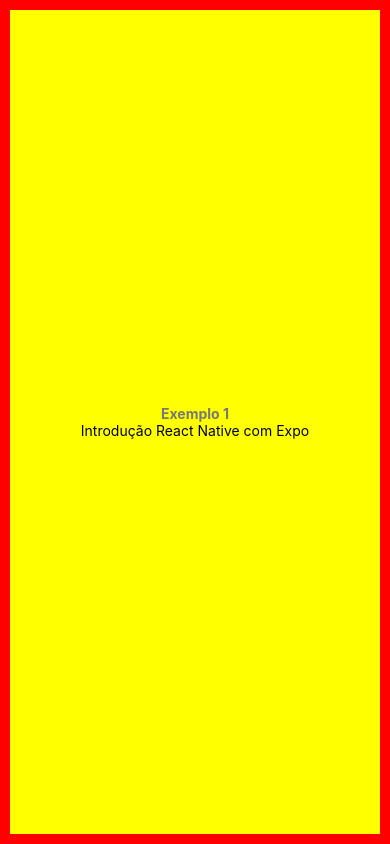
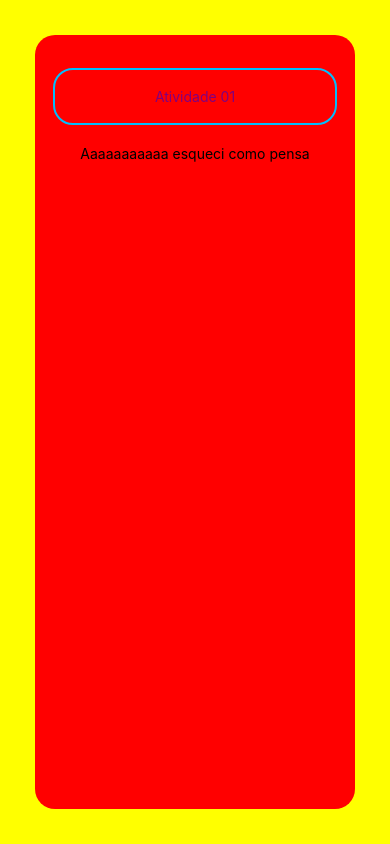
Before and after one commit to Naiara-Ishiy/aula-introducao-expo, a React Native app: screen / in a window 390 px wide. Built offline with nearby package versions, Linux system fonts and the light colour scheme; what react-native-responsive-fontsize would draw is missing.

Commit message:
Aula 29/08

```diff
--- a/App.js
+++ b/App.js
@@ -1,11 +1,12 @@
 import { StatusBar } from 'expo-status-bar';
 import { StyleSheet, Text, View } from 'react-native';
-import Exemplo01 from './src/exemplos/001';
+import Constants from 'expo-constants';
+import Atividade01 from './src/atividades/atv01';
 
 export default function App() {
   return (
     <View style={styles.container}>
-      <Exemplo01>Open up App.js to start working on your app!</Exemplo01>
+      <Atividade01/>
       <StatusBar styles="auto" />
     </View>
   );
@@ -14,9 +15,10 @@
 const styles = StyleSheet.create({
   container: {
     flex: 1,
-    backgroundColor: '#f00',
+    backgroundColor: 'yellow',
     // alignItems: 'center',
     // justifyContent: 'center',
-    padding:10,
+    padding:35,
+    paddignTop: Constants.statusBarHeight
   },
 });
--- /dev/null
+++ b/src/atividades/atv01/index.js
@@ -0,0 +1,12 @@
+import {View,Text} from 'react-native';
+import styles from './styles'
+
+function Atividade01(){
+    return(
+        <View style={styles.container}>
+            <Text style={styles.titulo}>Atividade 01</Text>
+            <Text style={styles.txt}>Aaaaaaaaaaa esqueci como pensa</Text>
+        </View>
+    );
+}
+export default Atividade01;
--- /dev/null
+++ b/src/atividades/atv01/styles.js
@@ -0,0 +1,33 @@
+import { StyleSheet } from "react-native";
+import {RFPercentage} from "react-native-responsive-fontsize";
+const styles=StyleSheet.create(
+    {
+        container:{
+            backgroundColor:'#f00',
+            padding:18,
+            flex:3,
+            alignItems:'center',
+            borderRadius:20
+            },
+
+        titulo:{
+            fontSize:RFPercentage(5),
+            color: 'purple',
+            fontWeight:'italic',
+            borderWidth:2,
+            borderColor:'deepskyblue',
+            marginTop:15,
+            marginBottom:20,
+            padding:18,
+            width:'100%',
+            heigth:8,
+            textAlign:'center',
+            textAlignVertical:'center',
+            borderRadius:20},
+
+        txt:{
+            fontSize: RFPercentage(2.8)
+            }
+        }
+    );
+export default styles;
--- a/src/exemplos/001/index.js
+++ b/src/exemplos/001/index.js
@@ -1,11 +1,12 @@
 import {View,Text} from 'react-native';
 import styles from './styles'
 
-export default function Exemplo01(){
+function Exemplo01(){
     return(
         <View style={styles.container}>
             <Text style={styles.titulo}>Exemplo 1</Text>
-            <Text style={styles.txt}>Introdução React Native com Expo</Text>
+            <Text style={styles.txt}>Aula de react-native com Expo</Text>
         </View>
     );
 }
+export default Exemplo01;
--- a/src/exemplos/001/styles.js
+++ b/src/exemplos/001/styles.js
@@ -1,20 +1,39 @@
 import { StyleSheet } from "react-native";
-import {RFPercentage, RFValue} from "react-native-responsive-fontsize";
+//StyleSheet: API do React Native para definir estilos de forma otimizada
+import {RFPercentage} from "react-native-responsive-fontsize";
+//RFPercentage: Biblioteca react-native-responsive-fontsize usada para definir tamanhos de fonte de forma responsiva, baseada na porcentagem do tamanho da tela
 const styles=StyleSheet.create(
     {
         container:{
+            backgroundColor:'#fff',
+            padding:8,
             flex:1,
-            backgroundColor:'#ff0',
+            //Ocupa todo o espaço disponível na tela
             alignItems:'center',
-            justifyContent:'center'},
+            borderRadius:20
+            //Deixa as bordas arredondadas.
+            },
 
         titulo:{
             fontSize:RFPercentage(5),
+            color: 'deepskyblue',
             fontWeight:'bold',
-            color:'#777'},
+            borderWidth:2,
+            borderColor:'deepskyblue',
+            marginTop:10,
+            marginBottom:10,
+            padding:8,
+            width:'100%',
+            heigth:80,
+            textAlign:'center',
+            textAlignVertical:'center',
+            //somente no Android
+        borderRadius:20},
 
         txt:{
-            fontSize: RFPercentage(2.5)}
+            fontSize: RFPercentage(2.2)
+            //Define um tamanho de fonte responsivo(2.2% da altura da tela)
+            }
         }
     );
 export default styles;
```
